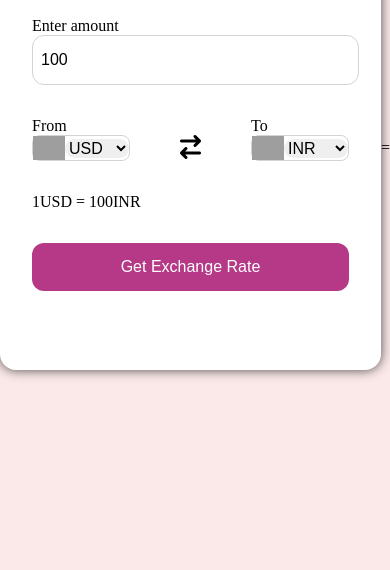
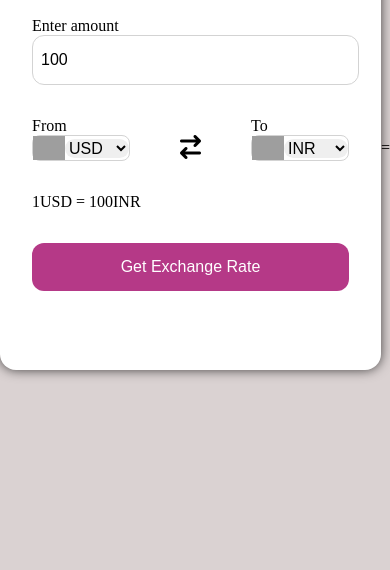
Before and after one commit to Utk-858/Currency-Convertor, a plain HTML site: page index.html in a window 390 px wide. Shown: the part 274-844 px from the top of the page. Drawn offline with Linux system fonts and the light colour scheme; grey boxes are pictures that could not be loaded.

Commit message:
responsiveness

```diff
--- a/style.css
+++ b/style.css
@@ -8,7 +8,7 @@ body{
     justify-content: center;
     align-items: center;
     min-height: 100vh;
-    background-color: rgb(251, 233, 233);
+    background-color: rgb(218, 210, 210);
 }
 
 .container{
```
